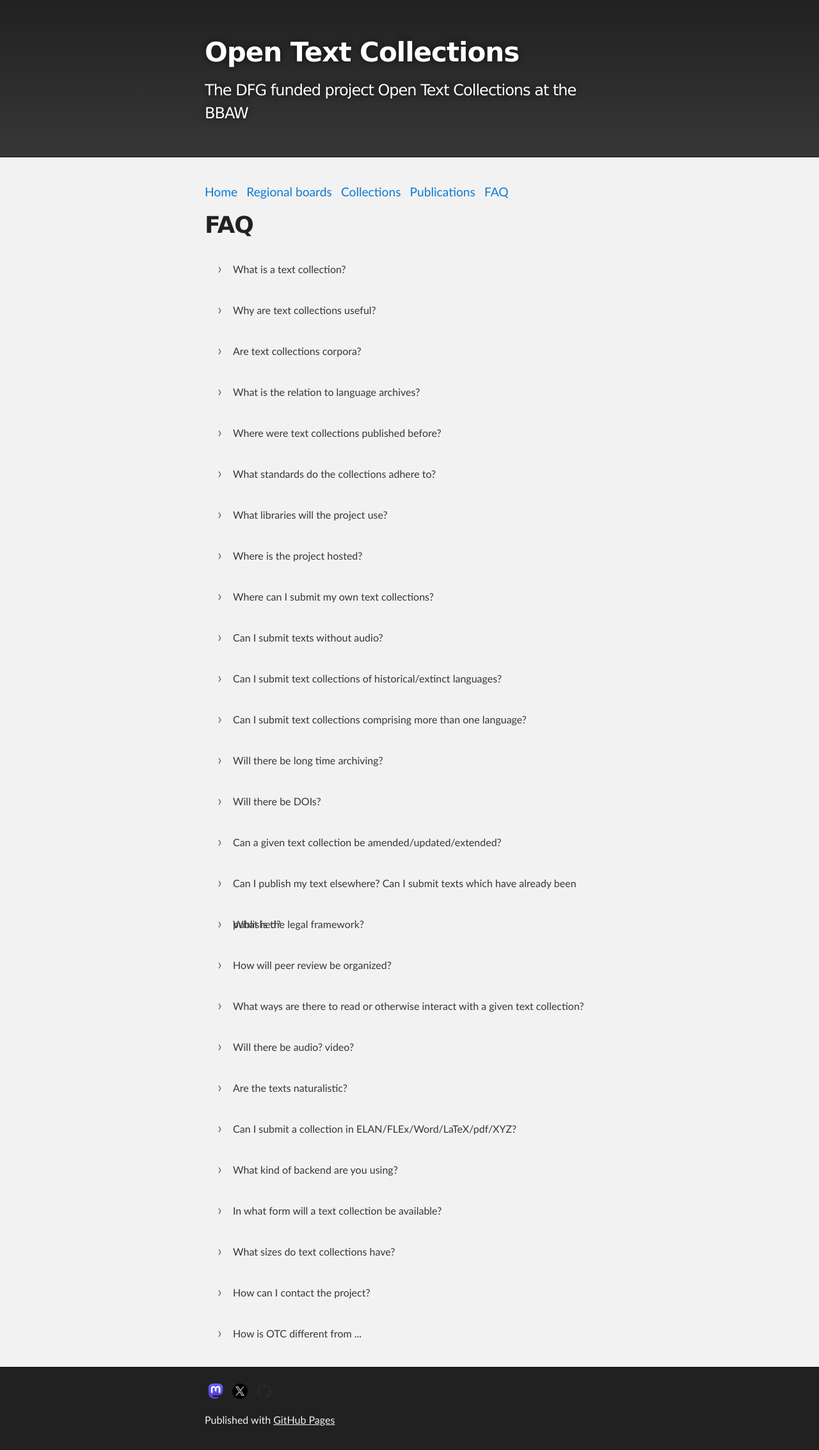
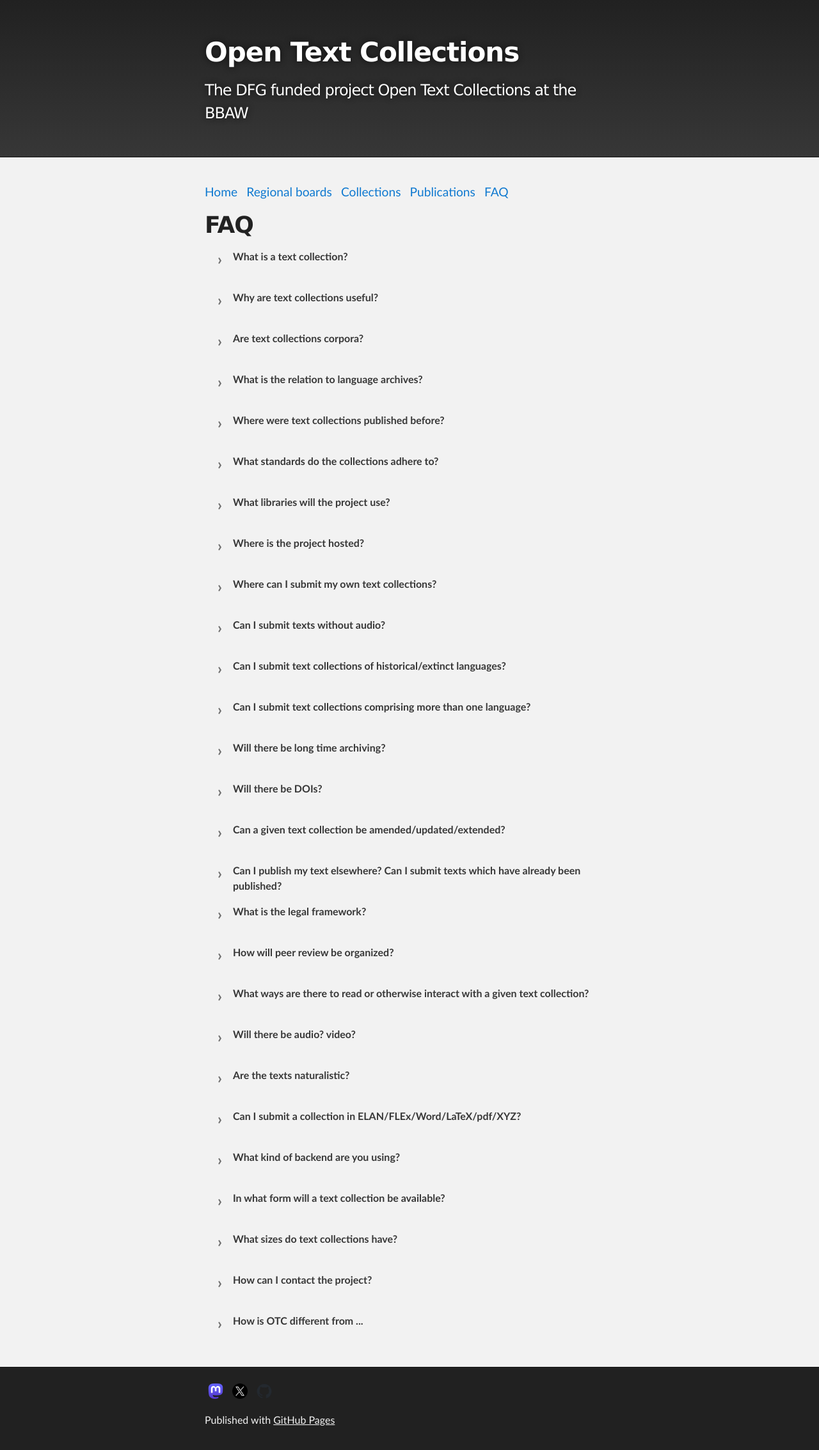
Before and after one commit to OpenTextCollections/opentextcollections.github.io, a Jekyll site: the page built from faq.md, in a window 1280 px wide. Shown: the whole page at 64% size. Built offline with Jekyll 4.4.1, drawn with Linux system fonts in a browser that asks for light colours; our own code applies the rules of GitHub Pages for plain Markdown files.

Commit message:
fix display issues for overlong lines in questions in FAQ

```diff
--- a/_sass/jekyll-theme-slate.scss
+++ b/_sass/jekyll-theme-slate.scss
@@ -532,12 +532,14 @@ header .box-title {
 }
 .box-title {
 	width: calc(100% - 40px);
-	height: 64px;
-	line-height: 64px;
+	// height: 64px;
+	// line-height: 64px;
 	padding: 0 20px;
 	display: inline-block;
 	cursor: pointer;
 	-webkit-touch-callout: none;-webkit-user-select: none;-khtml-user-select: none;-moz-user-select: none;-ms-user-select: none;user-select: none;
+        font-weight:bold;
+        margin-bottom:10px;
 }
 .box-content {
 	width: calc(100% - 40px);
```
